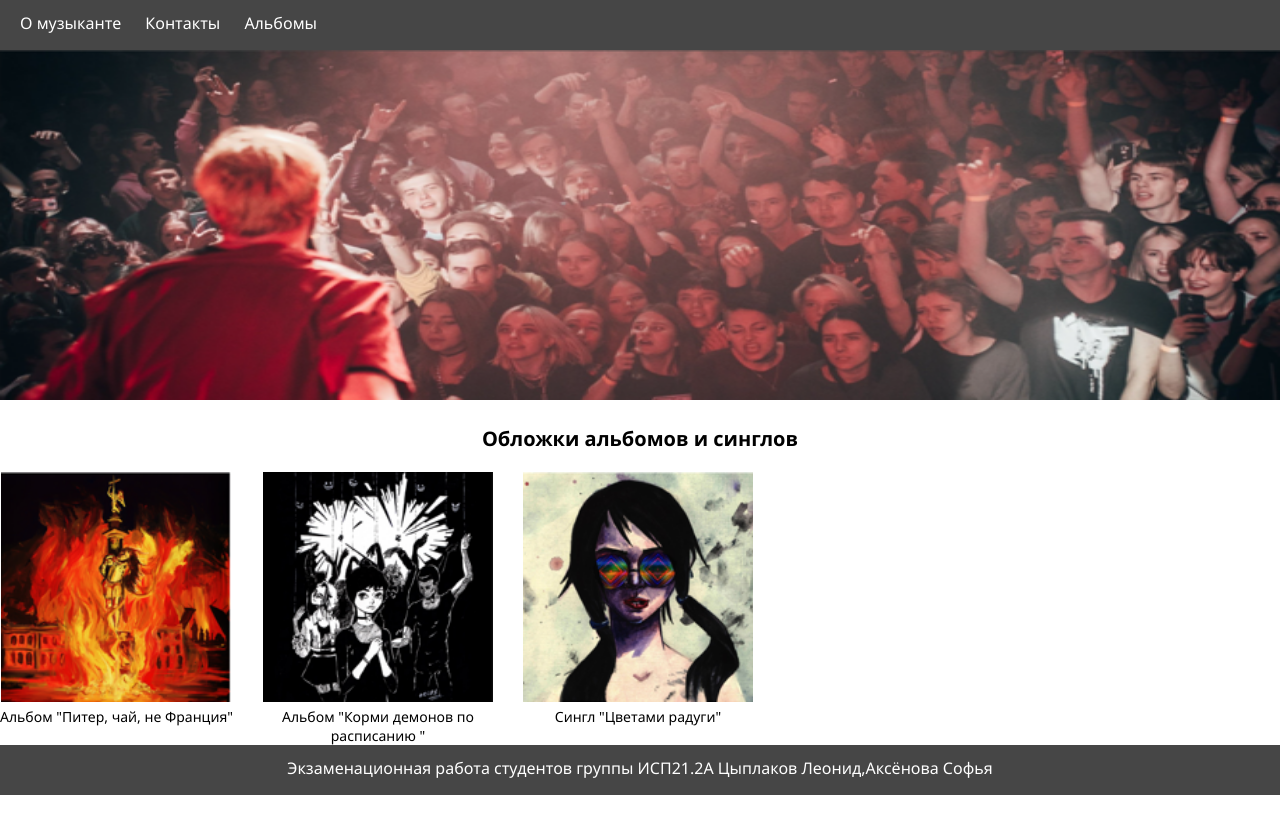
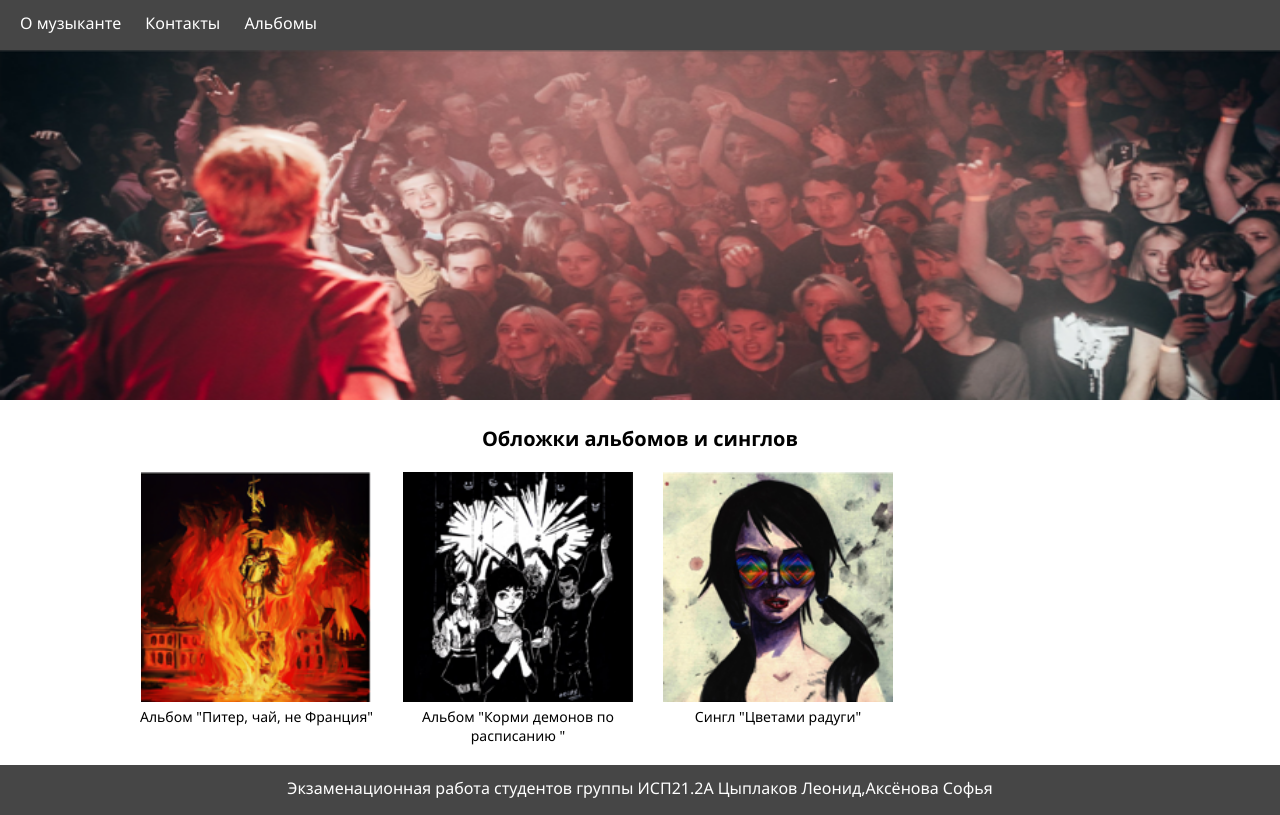
Before and after one commit to ksenikc/pr-git, a plain HTML site: page index.html in a window 1280 px wide. Drawn offline with Linux system fonts and the light colour scheme.

Commit message:
Создали album

```diff
--- a/css/style.css
+++ b/css/style.css
@@ -25,13 +25,15 @@ h2 {
     margin-bottom: 20px;
     font-size: 20px;
 }
+
 .banner img {
     width: 100%;
     height: 350px;
 }
 .covers {
     display: flex;
-
+        margin-left: 140px;
+        margin-bottom: 20px;
 }
 .cover  {
     text-align: center;
```
Also changed, not shown: index.html (+0 -1 lines).
